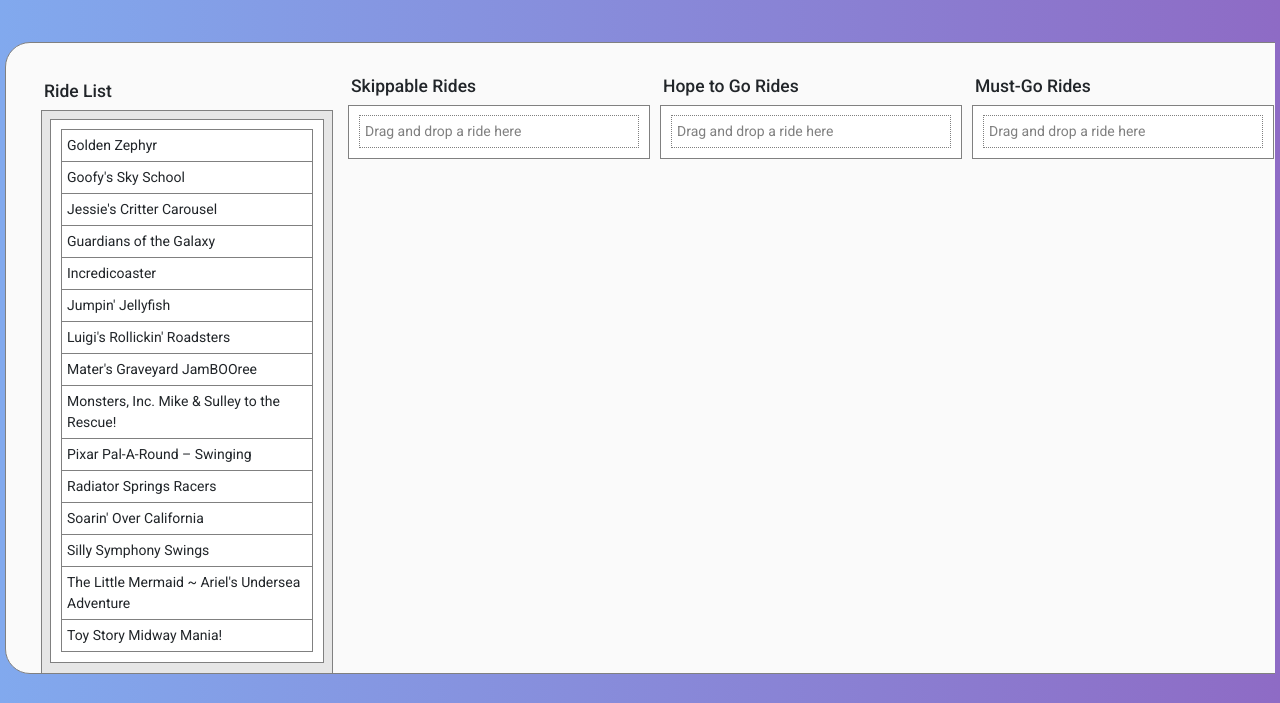
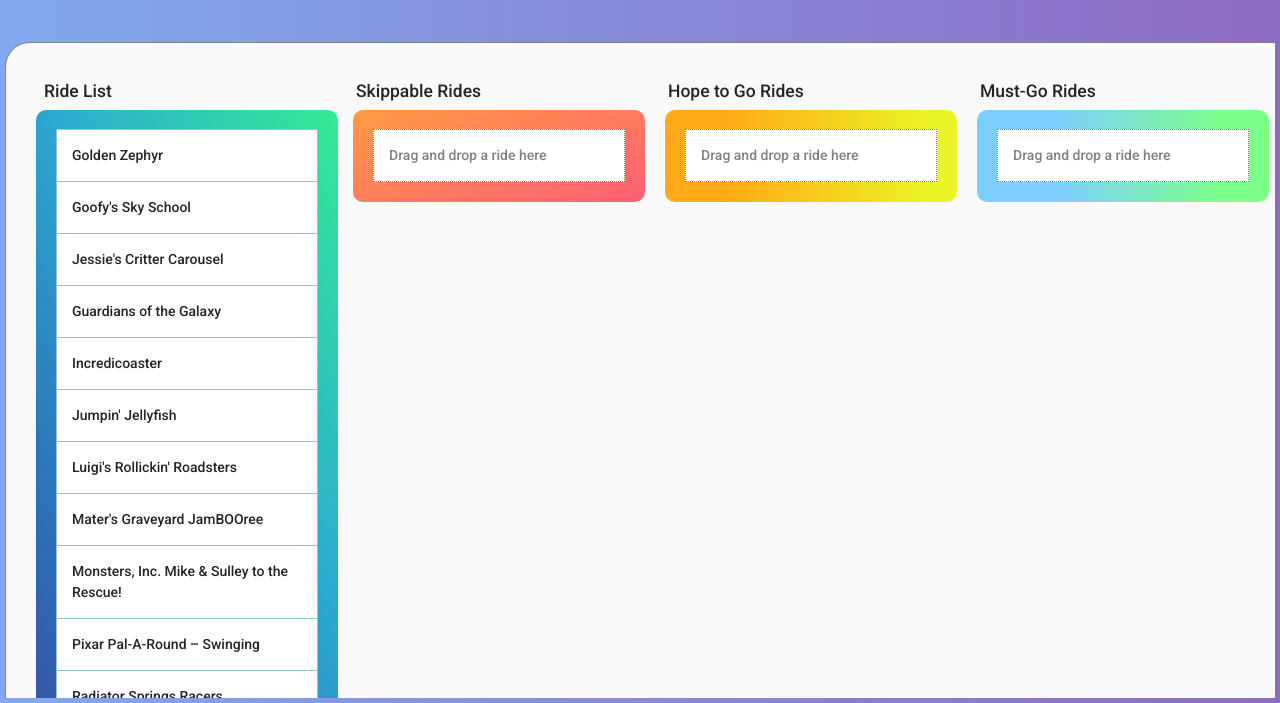
Before and after one commit to tman0004/theme-park-planner, a plain HTML site: page Frontend/html/selection.html in a window 1280 px wide. Shown: the part 97-800 px from the top of the page. Drawn offline with nearby package versions, Linux system fonts and the light colour scheme.

Commit message:
Made list containers look better

```diff
--- a/Frontend/css/selection.css
+++ b/Frontend/css/selection.css
@@ -21,7 +21,6 @@
 
 #main_window {
 	width: 1300px;
-	height: 80%;
 	margin: 10% auto;
 	margin-top: 5%;
 	margin-bottom: 5%;
@@ -41,23 +40,27 @@
 	padding:5px;
 }
 
-#available_metrics_filter {
+/*#available_metrics_filter {
 	margin: 5px;
 	border: 1px solid gray;
 	padding: 8px;
 	background-color: rgb(230, 230, 230);
+}*/
+
+#available_metrics_list {
+	border-radius: 10px;
+	padding: 20px;
+	/*background-color: red;*/
+	font-family: 'Roboto', sans-serif;
+	font-weight: 500;
+	background-image: linear-gradient(60deg, #3d3393 0%, #2b76b9 37%, #2cacd1 65%, #35eb93 100%);
 }
 
-#available_metrics_list {
-	border: 1px solid gray;
-	padding: 10px;
-	background-color: white;
-}
 
 #available_metrics_list li {
 	margin-top: -1px;
-	border: 1px solid gray;
-	padding: 5px;
+	border: 1px solid rgb(154, 194, 212);
+	padding: 15px;
 	list-style-type: none;
 	background-color: white;
 }
@@ -65,19 +68,34 @@
 #right_pane {
 	float: left;
 	width: 25%;
+	padding:5px;
 }
 
 #skippable_rides_list, #hope_rides_list, #must_go_list {
 	margin: 5px;
-	border: 1px solid gray;
-	padding: 10px;
-	background-color: white;
+	border-radius: 10px;
+	padding: 20px;
+	background-image: linear-gradient(60deg, #3d3393 0%, #2b76b9 37%, #2cacd1 65%, #35eb93 100%);
+	font-family: 'Roboto', sans-serif;
+	font-weight: 500;
+}
+
+#skippable_rides_list {
+	background-image: linear-gradient(-20deg, #fc6076 0%, #ff9a44 100%);
+}
+
+#hope_rides_list {
+	background: linear-gradient(90deg, rgba(255,170,22,1) 20%, rgba(235,244,38,1) 91%);
+}
+
+#must_go_list {
+	background: linear-gradient(90deg, rgba(125,206,255,1) 27%, rgba(125,255,140,1) 83%);
 }
 
 #skippable_rides_list li, #hope_rides_list li, #must_go_list li{
 	margin-top: -1px;
-	border: 1px solid gray;
-	padding: 5px;
+	border: 1px solid rgb(154, 194, 212);
+	padding: 15px;
 	list-style-type: none;
 	background-color: white;
 }
```
